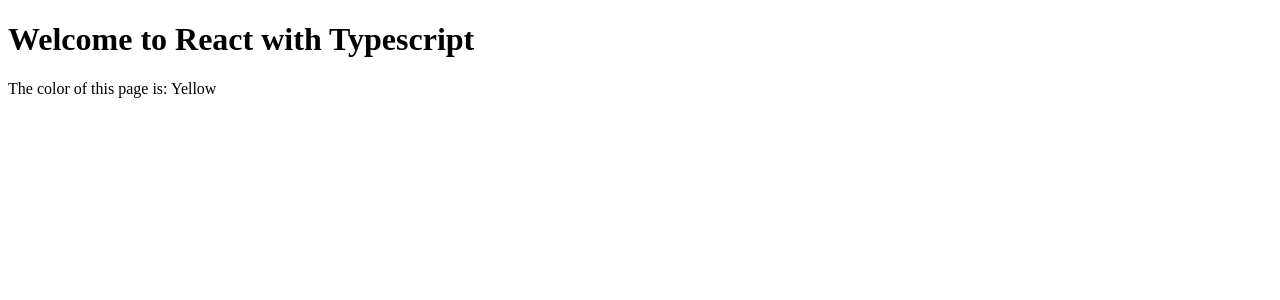
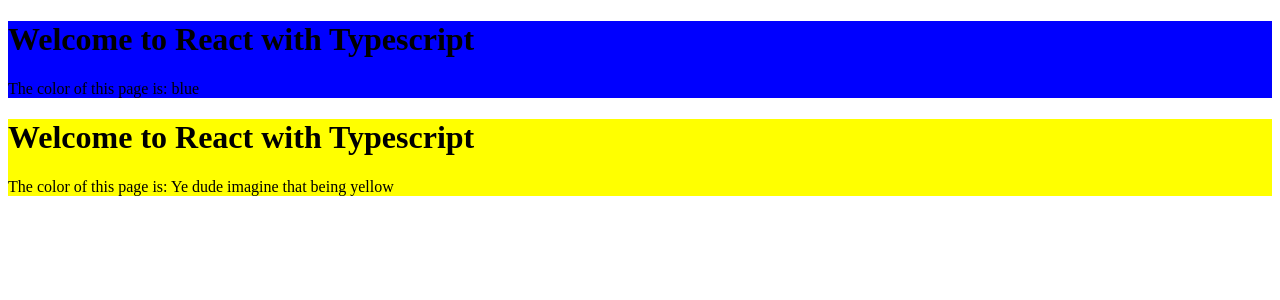
Before and after one commit to vycdev/king-typer, a React app in the folder packages/web/: page / in a window 1280 px wide. Shown: the top 300 px of the page. Built offline with nearby package versions, Linux system fonts and the light colour scheme.

Commit message:
testing emotion and react together

```diff
--- a/packages/web/package.json
+++ b/packages/web/package.json
@@ -21,7 +21,6 @@
         "@emotion/styled-base": "^10.0.24",
         "@types/koa": "^2.11.0",
         "@types/koa-static": "^4.0.1",
-        "emotion-theming": "^10.0.19",
         "history": "^4.10.1",
         "koa": "^2.11.0",
         "koa-static": "^5.0.0",
--- a/packages/web/src/index.tsx
+++ b/packages/web/src/index.tsx
@@ -3,4 +3,29 @@ import * as ReactDOM from "react-dom"
 
 import App from "./components/App"
 
-ReactDOM.render(<App color="Yellow" />, document.getElementById("root"))
+import styled from "@emotion/styled"
+
+const Apps = styled.div`
+    background-color: blue;
+`
+
+const Anotherone = styled("div")`
+    background-color: yellow;
+`
+
+class Apppp extends React.Component {
+    render() {
+        return (
+            <div>
+                <Apps>
+                    <App color="blue"></App>
+                </Apps>
+                <Anotherone>
+                    <App color="Ye dude imagine that being yellow"></App>
+                </Anotherone>
+            </div>
+        )
+    }
+}
+
+ReactDOM.render(<Apppp />, document.getElementById("root"))
```
Also changed, not shown: 1 other file (tests, documents, lock files or other folders).
